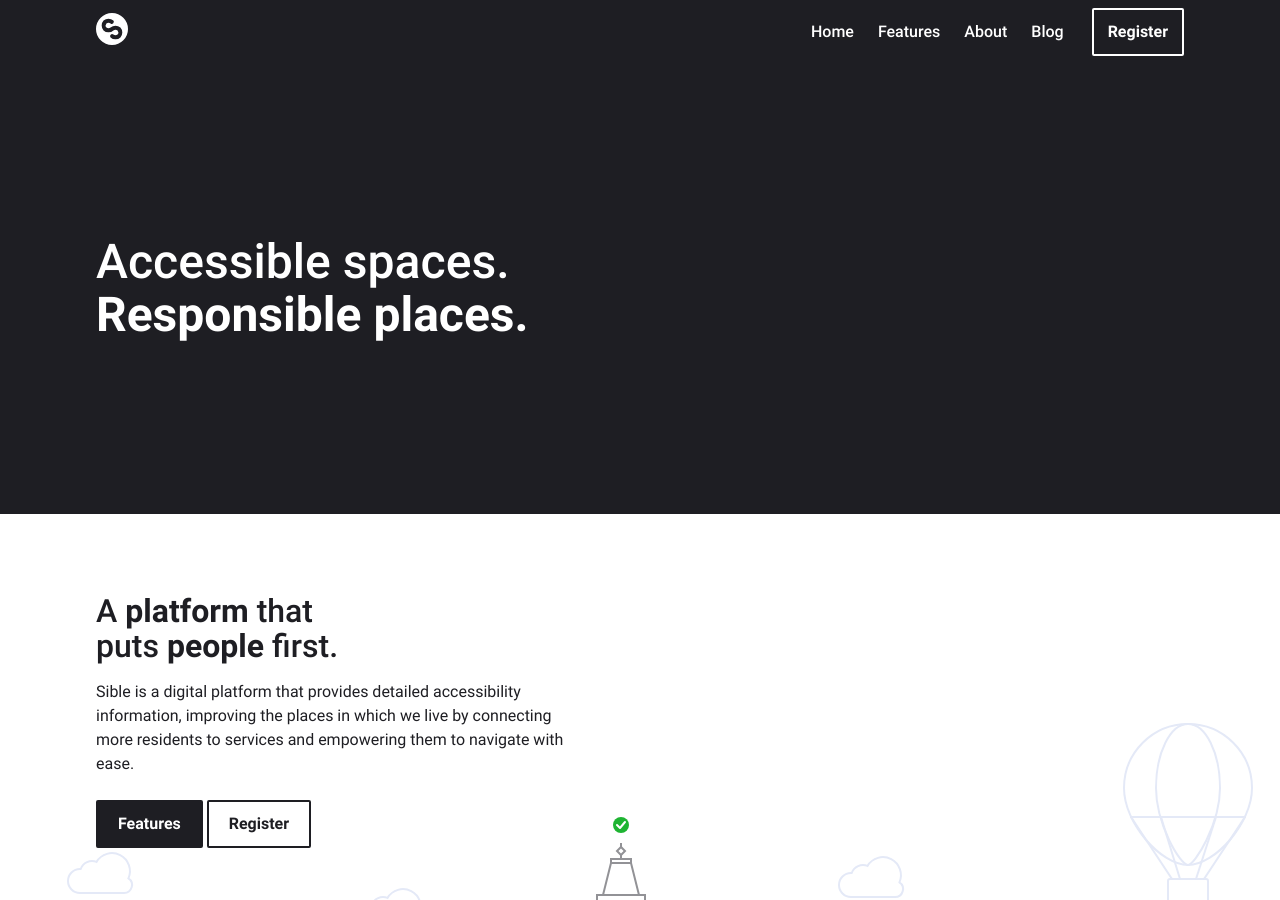
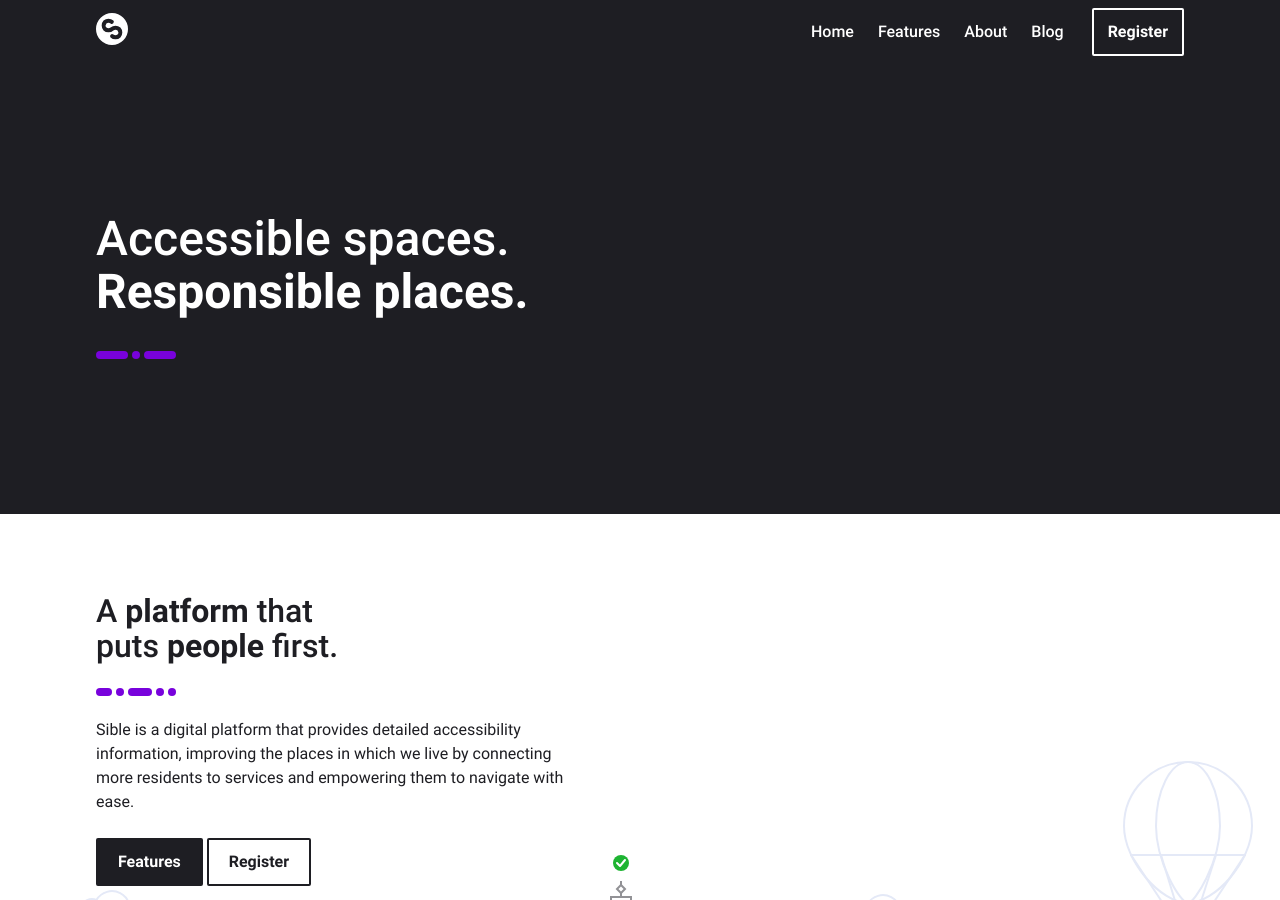
Before and after one commit to scottdejonge/sible.org, a Jekyll site: the page built from pages/index.html, in a window 1280 px wide and 900 px high. Built offline with Jekyll 4.4.1, drawn with Linux system fonts in a browser that asks for light colours.

Commit message:
Divider SVGs

```diff
--- a/_includes/section/page-header.html
+++ b/_includes/section/page-header.html
@@ -1,11 +1,11 @@
 <section class="section">
-  <div class="section-inner padding-vertical-xl">
+  <div class="section-inner padding-vertical-xl background-dark color-white">
     <div class="container">
       <h1 class="title title-xl font-weight-bold">{{ page.title }}</h1>
       {% if page.description %}
         <p class="lead max-width-30rem">{{ page.description }}</p>
       {% endif %}
-      <hr class="divider">
+      {% include svg/line-4.svg %}
     </div>
   </div>
 </section>
--- a/pages/index.html
+++ b/pages/index.html
@@ -13,6 +13,7 @@ permalink: /
         <span class="font-weight-medium">Acces<em>sible</em> spaces.</span><br>
         <span class="font-weight-bold">Respon<em>sible</em> places.</span>
       </h1>
+      {% include svg/line-1.svg %}
     </div>
   </div>
 </section>
@@ -23,6 +24,7 @@ permalink: /
     <div class="container">
       <div class="max-width-s">
         <h2 class="title title-l">A <strong>platform</strong> that<br>puts <strong>people</strong> first.</h2>
+        {% include svg/line-2.svg %}
         <p class="max-width-30rem">Sible is a digital platform that provides detailed accessibility information, improving the places in which we live by connecting more residents to services and empowering them to navigate with ease.</p>
         <p class="margin-top-s">
           <a href="{{ site.baseurl }}/features" class="button button-dark">Features</a>
@@ -39,6 +41,7 @@ permalink: /
 
       <div class="max-width-s margin-bottom-m">
         <h2 class="title title-l">Better <strong>access</strong><br>benefits <strong>everyone</strong>.</h2>
+        {% include svg/line-3.svg %}
         <p class="max-width-30rem">Sible is a digital platform that provides detailed accessibility information, improving the places in which we live by connecting more residents to services and empowering them to navigate with ease.</p>
         <p class="margin-top-s">
           <a href="{{ site.baseurl }}/about" class="button button-dark">About</a>
@@ -53,7 +56,7 @@ permalink: /
 
             <section class="flex flex-column flex-auto">
               <header class="flex-none margin-bottom-xs">
-                <figure class="symbol background-light-700">
+                <figure class="symbol background-secondary">
                   <svg class="stroke-white" width="3rem" height="3rem" xmlns="http://www.w3.org/2000/svg" xmlns:xlink="http://www.w3.org/1999/xlink">
                     <use xlink:href="{{ site.baseurl}}/assets/icons/icons.svg#person"></use>
                   </svg>
@@ -67,7 +70,7 @@ permalink: /
                 <p class="max-width-25rem">Sible will provide people with accessibility information for locations, businesses, services and amenities. This will cater diverse needs:</p>
                 <ul class="icon-list">
                   <li>
-                    <figure class="symbol-xs background-light-700">
+                    <figure class="symbol-xs background-dark">
                       <svg class="stroke-white" width="24" height="24" xmlns="http://www.w3.org/2000/svg" xmlns:xlink="http://www.w3.org/1999/xlink">
                         <use xlink:href="assets/icons/icons.svg#eye"></use>
                       </svg>
@@ -75,7 +78,7 @@ permalink: /
                     <span>Visual</span>
                   </li>
                   <li>
-                    <figure class="symbol-xs background-light-700">
+                    <figure class="symbol-xs background-dark">
                       <svg class="stroke-white" width="24" height="24" xmlns="http://www.w3.org/2000/svg" xmlns:xlink="http://www.w3.org/1999/xlink">
                         <use xlink:href="assets/icons/icons.svg#eye"></use>
                       </svg>
@@ -83,7 +86,7 @@ permalink: /
                     <span>Auditory</span>
                   </li>
                   <li>
-                    <figure class="symbol-xs background-light-700">
+                    <figure class="symbol-xs background-dark">
                       <svg class="stroke-white" width="24" height="24" xmlns="http://www.w3.org/2000/svg" xmlns:xlink="http://www.w3.org/1999/xlink">
                         <use xlink:href="assets/icons/icons.svg#eye"></use>
                       </svg>
@@ -91,7 +94,7 @@ permalink: /
                     <span>Motor</span>
                   </li>
                   <li>
-                    <figure class="symbol-xs background-light-700">
+                    <figure class="symbol-xs background-dark">
                       <svg class="stroke-white" width="24" height="24" xmlns="http://www.w3.org/2000/svg" xmlns:xlink="http://www.w3.org/1999/xlink">
                         <use xlink:href="assets/icons/icons.svg#eye"></use>
                       </svg>
@@ -110,7 +113,7 @@ permalink: /
 
             <section class="flex flex-column flex-auto">
               <header class="flex-none margin-bottom-xs">
-                <figure class="symbol background-light-700">
+                <figure class="symbol background-secondary">
                   <svg class="stroke-white" width="3rem" height="3rem" xmlns="http://www.w3.org/2000/svg" xmlns:xlink="http://www.w3.org/1999/xlink">
                     <use xlink:href="{{ site.baseurl}}/assets/icons/icons.svg#marker"></use>
                   </svg>
@@ -124,7 +127,7 @@ permalink: /
                 <p class="max-width-25rem">Sible will enable business to provide detailed accessibility information for their locations. This includes details about:</p>
                 <ul class="icon-list">
                   <li>
-                    <figure class="symbol-xs background-light-700">
+                    <figure class="symbol-xs background-dark">
                       <svg class="stroke-white" width="24" height="24" xmlns="http://www.w3.org/2000/svg" xmlns:xlink="http://www.w3.org/1999/xlink">
                         <use xlink:href="assets/icons/icons.svg#eye"></use>
                       </svg>
@@ -132,7 +135,7 @@ permalink: /
                     <span>Parking &amp; Transport</span>
                   </li>
                   <li>
-                    <figure class="symbol-xs background-light-700">
+                    <figure class="symbol-xs background-dark">
                       <svg class="stroke-white" width="24" height="24" xmlns="http://www.w3.org/2000/svg" xmlns:xlink="http://www.w3.org/1999/xlink">
                         <use xlink:href="assets/icons/icons.svg#eye"></use>
                       </svg>
@@ -140,7 +143,7 @@ permalink: /
                     <span>Ramps &amp; Landings</span>
                   </li>
                   <li>
-                    <figure class="symbol-xs background-light-700">
+                    <figure class="symbol-xs background-dark">
                       <svg class="stroke-white" width="24" height="24" xmlns="http://www.w3.org/2000/svg" xmlns:xlink="http://www.w3.org/1999/xlink">
                         <use xlink:href="assets/icons/icons.svg#eye"></use>
                       </svg>
@@ -148,7 +151,7 @@ permalink: /
                     <span>Entrances &amp; Exits</span>
                   </li>
                   <li>
-                    <figure class="symbol-xs background-light-700">
+                    <figure class="symbol-xs background-dark">
                       <svg class="stroke-white" width="24" height="24" xmlns="http://www.w3.org/2000/svg" xmlns:xlink="http://www.w3.org/1999/xlink">
                         <use xlink:href="assets/icons/icons.svg#eye"></use>
                       </svg>
@@ -167,7 +170,7 @@ permalink: /
 
             <section class="flex flex-column flex-auto">
               <header class="flex-none margin-bottom-xs">
-                <figure class="symbol background-light-700">
+                <figure class="symbol background-secondary">
                   <svg class="stroke-white" width="3rem" height="3rem" xmlns="http://www.w3.org/2000/svg" xmlns:xlink="http://www.w3.org/1999/xlink">
                     <use xlink:href="{{ site.baseurl}}/assets/icons/icons.svg#book"></use>
                   </svg>
@@ -181,7 +184,7 @@ permalink: /
                 <p class="max-width-25rem">Sible will inform policy that better suits the requirements of people living with accessibility needs, and inform the way we design and plan our cities.</p>
                 <ul class="icon-list">
                   <li>
-                    <figure class="symbol-xs background-light-700">
+                    <figure class="symbol-xs background-dark">
                       <svg class="stroke-white" width="24" height="24" xmlns="http://www.w3.org/2000/svg" xmlns:xlink="http://www.w3.org/1999/xlink">
                         <use xlink:href="assets/icons/icons.svg#eye"></use>
                       </svg>
@@ -189,7 +192,7 @@ permalink: /
                     <span>City Planning</span>
                   </li>
                   <li>
-                    <figure class="symbol-xs background-light-700">
+                    <figure class="symbol-xs background-dark">
                       <svg class="stroke-white" width="24" height="24" xmlns="http://www.w3.org/2000/svg" xmlns:xlink="http://www.w3.org/1999/xlink">
                         <use xlink:href="assets/icons/icons.svg#eye"></use>
                       </svg>
@@ -197,7 +200,7 @@ permalink: /
                     <span>Transportation</span>
                   </li>
                   <li>
-                    <figure class="symbol-xs background-light-700">
+                    <figure class="symbol-xs background-dark">
                       <svg class="stroke-white" width="24" height="24" xmlns="http://www.w3.org/2000/svg" xmlns:xlink="http://www.w3.org/1999/xlink">
                         <use xlink:href="assets/icons/icons.svg#eye"></use>
                       </svg>
@@ -205,7 +208,7 @@ permalink: /
                     <span>Support Services</span>
                   </li>
                   <li>
-                    <figure class="symbol-xs background-light-700">
+                    <figure class="symbol-xs background-dark">
                       <svg class="stroke-white" width="24" height="24" xmlns="http://www.w3.org/2000/svg" xmlns:xlink="http://www.w3.org/1999/xlink">
                         <use xlink:href="assets/icons/icons.svg#eye"></use>
                       </svg>
```
Also changed, not shown: _includes/svg/line-1.svg (added), _includes/svg/line-2.svg (added), _includes/svg/line-3.svg (added), _includes/svg/line-4.svg (added).
